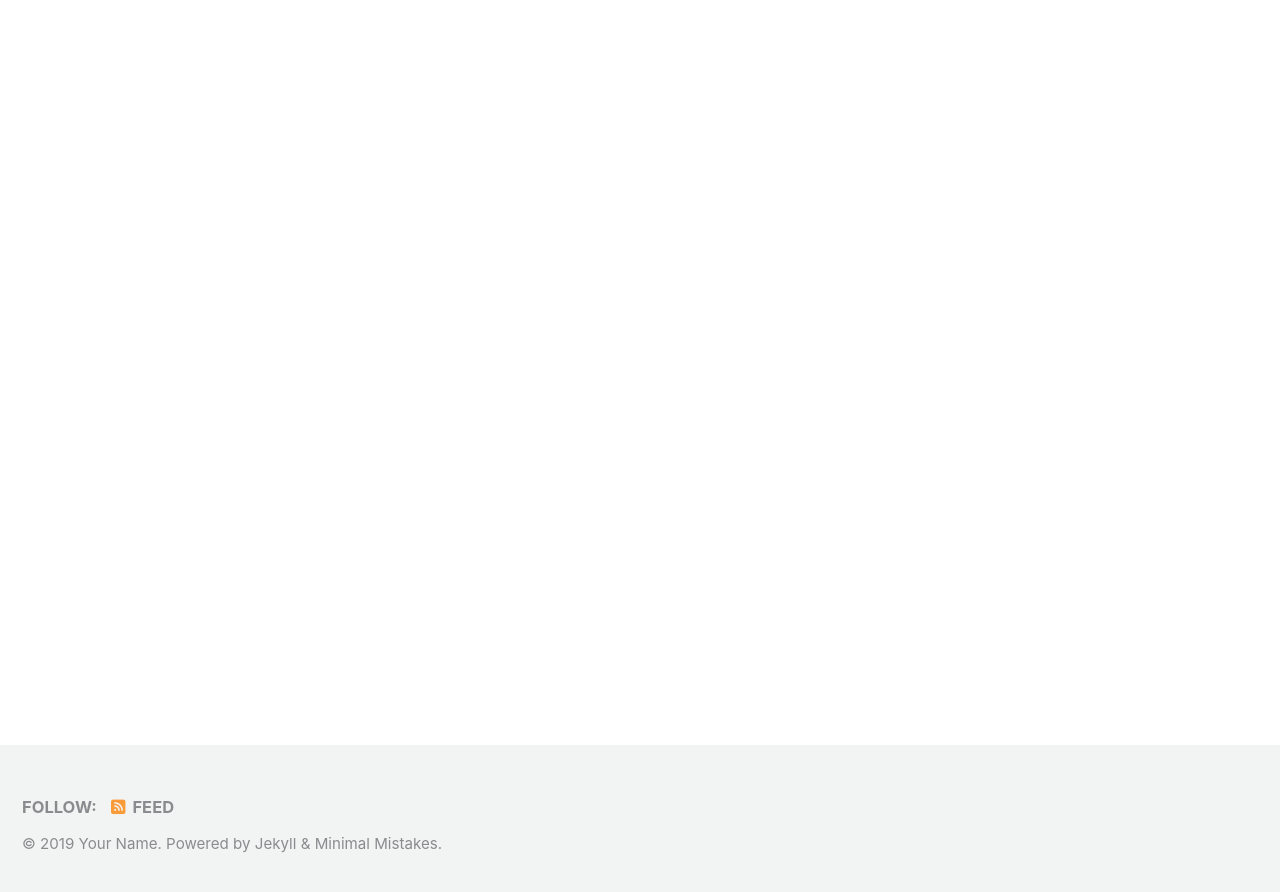
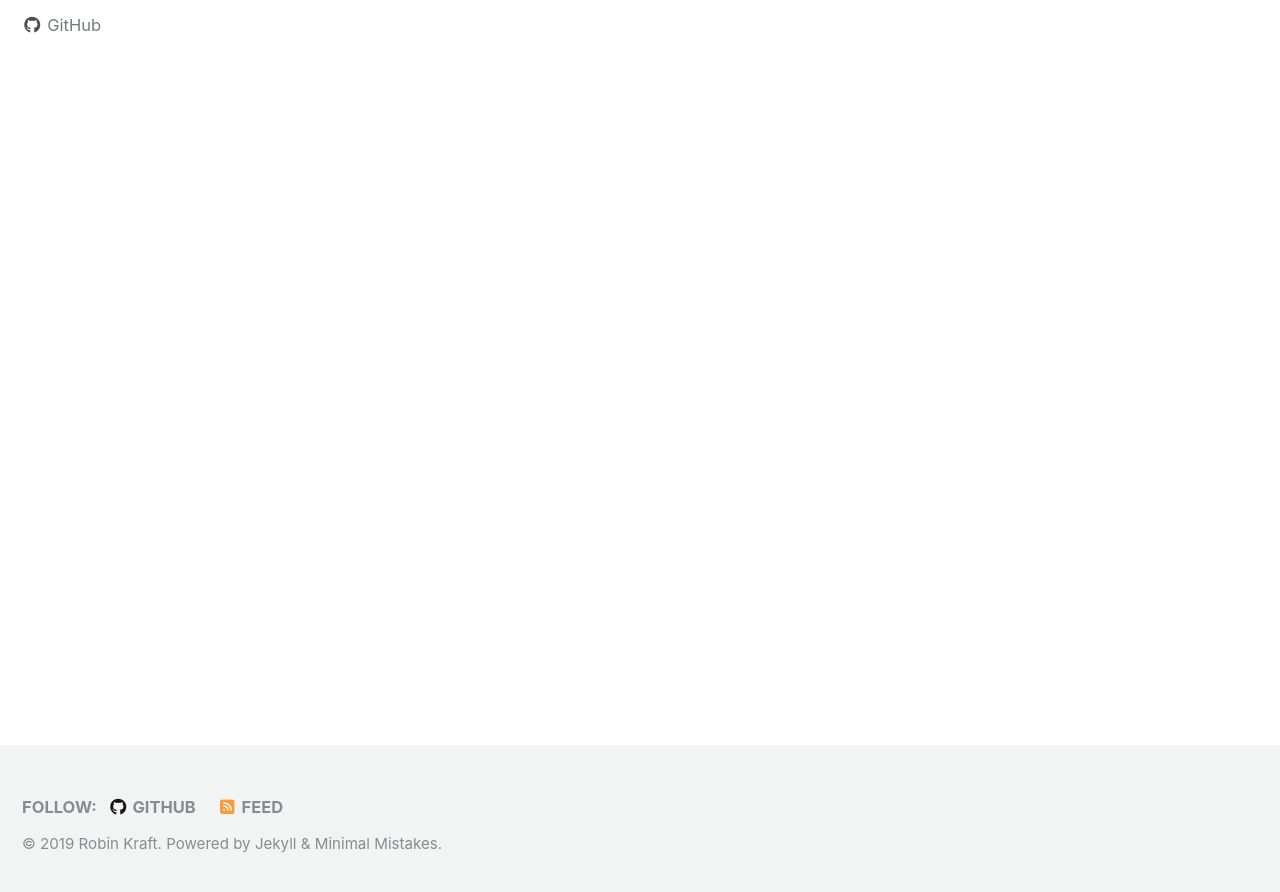
Before and after one commit to rkraft92/robin_kraft92.github.io, a Jekyll site: the page built from index.html, in a window 1280 px wide and 900 px high, scrolled down 222 px. Shown: the top 892 px of the window. Built offline with Jekyll 4.4.1, drawn with Linux system fonts in a browser that asks for light colours; cached includes are drawn as plain includes; nearby versions of some CDN libraries; the list of posts is cut into pages by our own code; some of the changed text lies outside the part shown.

Commit message:
initial setup

```diff
--- a/_config.yml
+++ b/_config.yml
@@ -16,10 +16,10 @@ minimal_mistakes_skin    : "default" # "air", "aqua", "contrast", "dark", "dirt"
 
 # Site Settings
 locale                   : "en-US"
-title                    : "Site Title"
+title                    : "Robin Kraft"
 title_separator          : "-"
 subtitle                 : # site tagline that appears below site title in masthead
-name                     : "Your Name"
+name                     : "Robin Kraft"
 description              : "An amazing website."
 url                      : # the base hostname & protocol for your site e.g. "https://mmistakes.github.io"
 baseurl                  : # the subpath of your site, e.g. "/blog"
@@ -107,10 +107,10 @@ analytics:
 
 # Site Author
 author:
-  name             : "Your Name"
+  name             : "Robin Kraft"
   avatar           : # path of avatar image, e.g. "/assets/images/bio-photo.jpg"
-  bio              : "I am an **amazing** person."
-  location         : "Somewhere"
+  bio              : "Economist and Data Scientist"
+  location         : "Frankfurt a.M., Germany"
   email            :
   links:
     - label: "Email"
@@ -127,7 +127,7 @@ author:
       # url: "https://facebook.com/"
     - label: "GitHub"
       icon: "fab fa-fw fa-github"
-      # url: "https://github.com/"
+      url: "https://github.com/rkraft92"
     - label: "Instagram"
       icon: "fab fa-fw fa-instagram"
       # url: "https://instagram.com/"
@@ -143,7 +143,7 @@ footer:
       # url:
     - label: "GitHub"
       icon: "fab fa-fw fa-github"
-      # url:
+      url: "https://github.com/rkraft92"
     - label: "GitLab"
       icon: "fab fa-fw fa-gitlab"
       # url:
@@ -294,3 +294,13 @@ defaults:
       comments: # true
       share: true
       related: true
+
+# Defaults
+defaults:
+  # _pages
+  - scope:
+      path: ""
+      type: pages
+    values:
+      layout: single
+      author_profile: true
```
